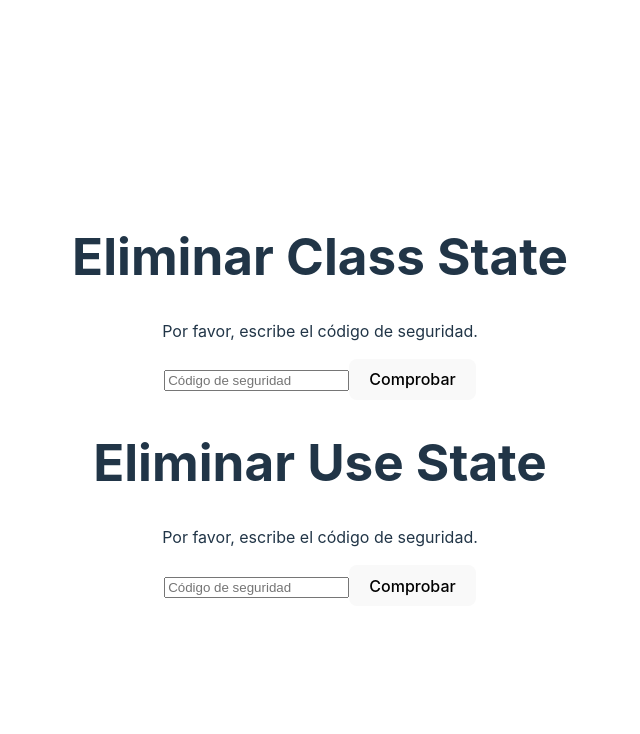
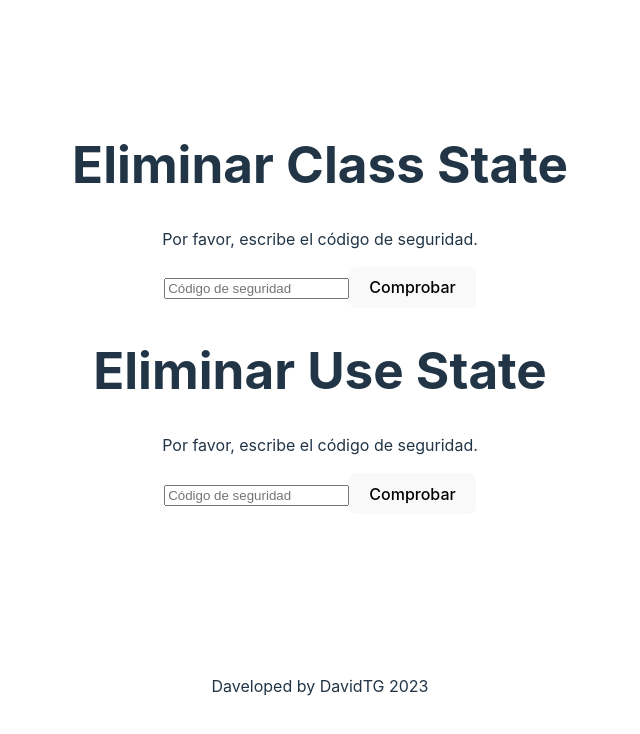
Before and after one commit to DavidTG7/state_management_reactJS, a React (Vite) app: page / in a window 1280 px wide. Shown: the top 734 px of the page, without its empty margins (320-960 px from the left). Built offline with nearby package versions, Linux system fonts and the light colour scheme.

Commit message:
Create Footer Component as a class Component

```diff
--- a/src/App.jsx
+++ b/src/App.jsx
@@ -1,5 +1,6 @@
 import './App.css'
 import { ClassState } from './ClassState'
+import { Footer } from './Footer'
 import { UseState } from './UseState'
 
 
@@ -8,6 +9,7 @@ export const App = () => {
     <>
       <ClassState name="Class State" />
       <UseState name="Use State" />
+      <Footer name="DavidTG" year="2023" />
     </>
   )
 }
--- /dev/null
+++ b/src/Footer.jsx
@@ -0,0 +1,16 @@
+import React from "react";
+
+class Footer extends React.Component {
+
+  render() {
+    return (
+      <footer style={footerStyle}>Daveloped by {this.props.name} {this.props.year}</footer>
+    )
+  }
+}
+
+export { Footer }
+
+const footerStyle = {
+  marginTop: "10rem"
+}
```
